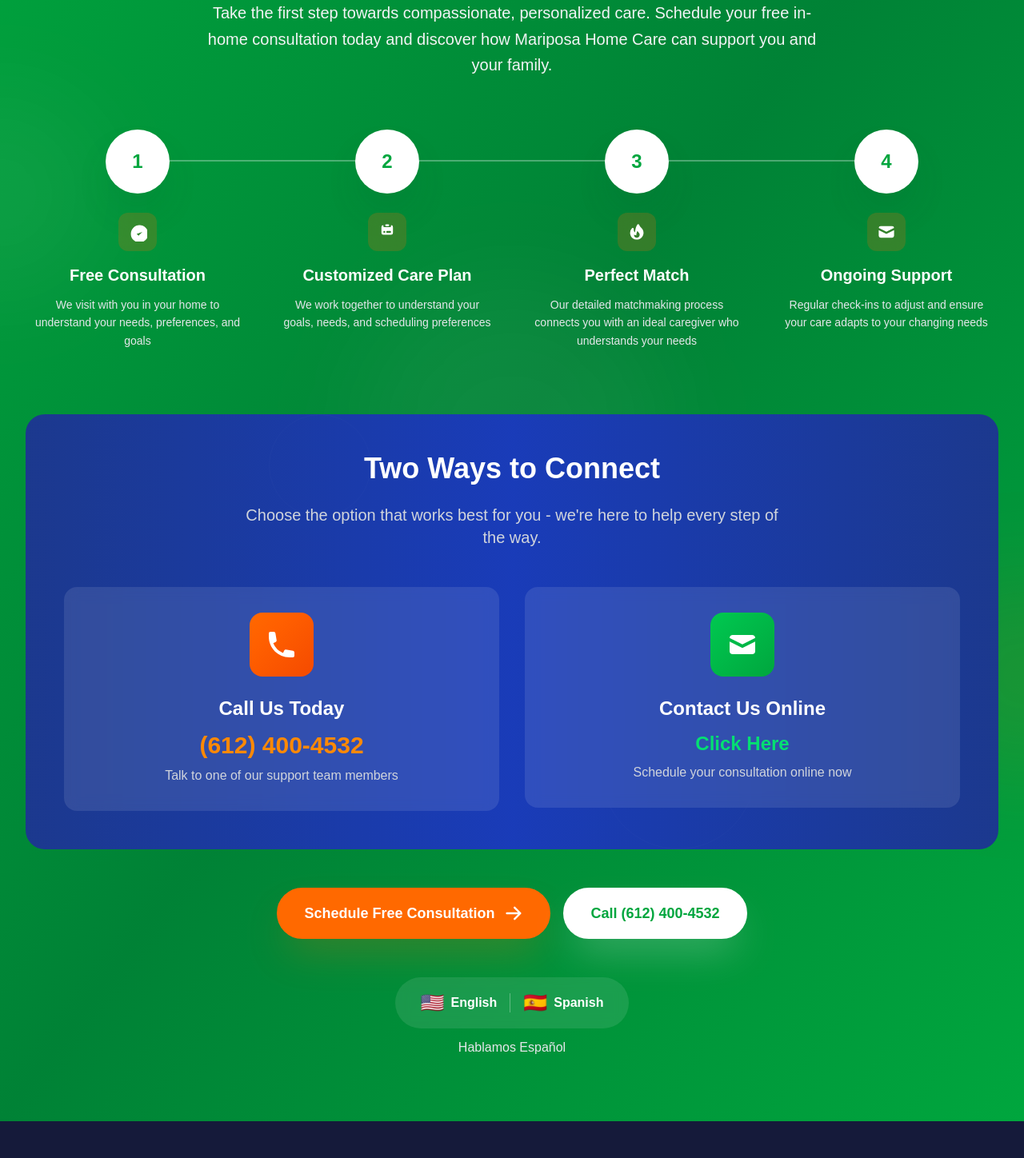
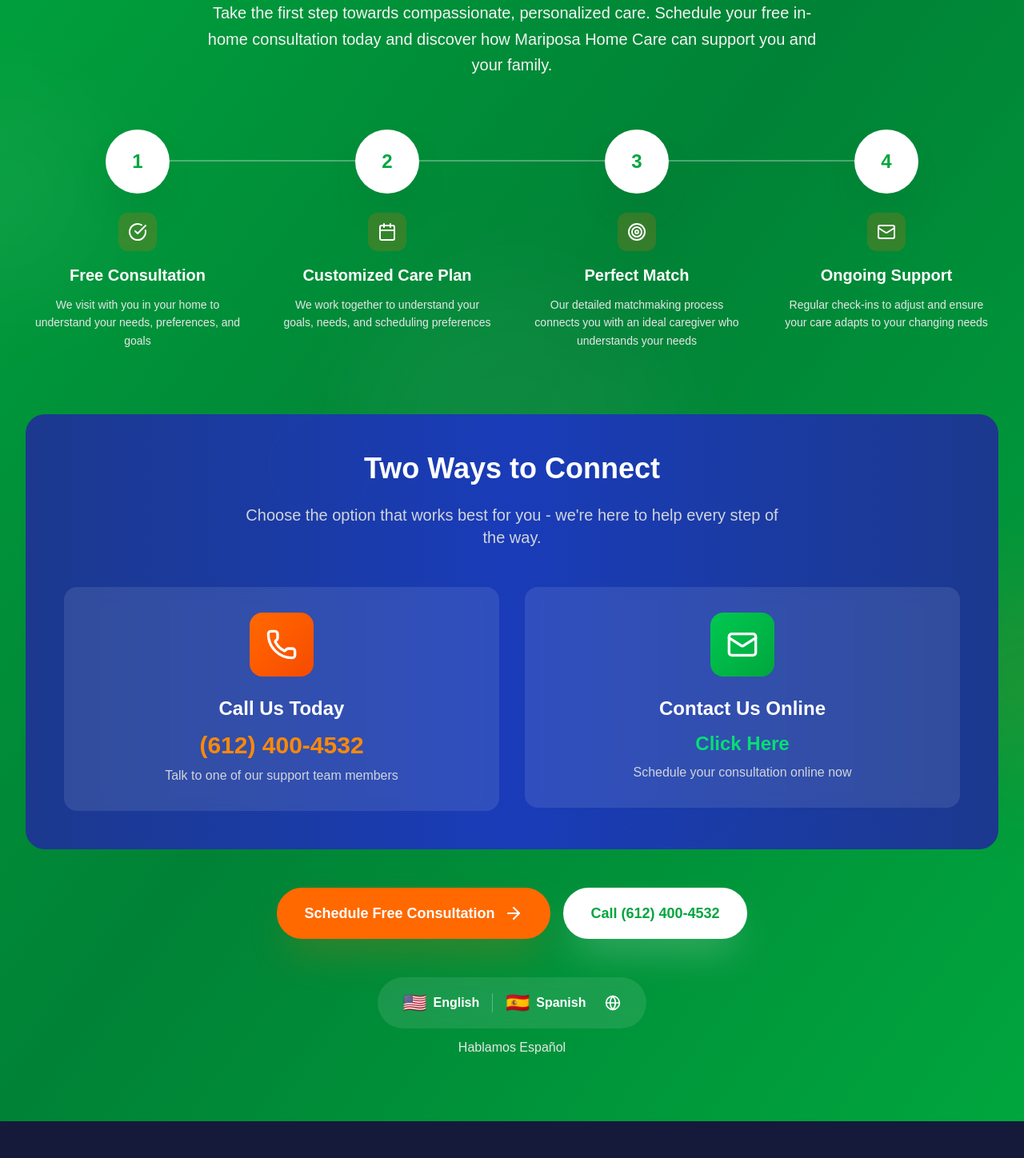
Before and after one commit to brendonwanderlust/mariposa-home-site, a React (Vite) app: page / in a window 1280 px wide. Shown: the part 4561-6009 px from the top of the page at 80% size. Built offline with nearby package versions, Linux system fonts and the light colour scheme.

Commit message:
icon improvements

```diff
--- a/src/pages/home/sections/CallToAction.tsx
+++ b/src/pages/home/sections/CallToAction.tsx
@@ -1,3 +1,12 @@
+import {
+  ArrowRight,
+  Calendar,
+  CheckCircle,
+  Globe,
+  Mail,
+  Phone,
+  Target,
+} from "lucide-react";
 import { Link } from "react-router-dom";
 import PhoneLink from "../../../components/PhoneLink";
 
@@ -8,50 +17,28 @@
       title: "Free Consultation",
       description:
         "We visit with you in your home to understand your needs, preferences, and goals",
-      icon: (
-        <svg className="w-6 h-6" fill="currentColor" viewBox="0 0 20 20">
-          <path d="M9 12l2 2 4-4m6 2a9 9 0 11-18 0 9 9 0 0118 0z" />
-        </svg>
-      ),
+      icon: <CheckCircle className="w-6 h-6" />,
     },
     {
       number: 2,
       title: "Customized Care Plan",
       description:
         "We work together to understand your goals, needs, and scheduling preferences",
-      icon: (
-        <svg className="w-6 h-6" fill="currentColor" viewBox="0 0 20 20">
-          <path d="M9 2a1 1 0 000 2h2a1 1 0 100-2H9z" />
-          <path
-            fillRule="evenodd"
-            d="M4 5a2 2 0 012-2v1a1 1 0 001 1h6a1 1 0 001-1V3a2 2 0 012 2v6a2 2 0 01-2 2H6a2 2 0 01-2-2V5zm3 4a1 1 0 000 2h.01a1 1 0 100-2H7zm3 0a1 1 0 000 2h3a1 1 0 100-2h-3z"
-            clipRule="evenodd"
-          />
-        </svg>
-      ),
+      icon: <Calendar className="w-6 h-6" />,
     },
     {
       number: 3,
       title: "Perfect Match",
       description:
         "Our detailed matchmaking process connects you with an ideal caregiver who understands your needs",
-      icon: (
-        <svg className="w-6 h-6" fill="currentColor" viewBox="0 0 20 20">
-          <path d="M12.395 2.553a1 1 0 00-1.45-.385c-.345.23-.614.558-.822.88-.214.33-.403.713-.57 1.116-.334.804-.614 1.768-.84 2.734a31.365 31.365 0 00-.613 3.58 2.64 2.64 0 01-.945-1.067c-.328-.68-.398-1.534-.398-2.654A1 1 0 005.05 6.05 6.981 6.981 0 003 11a7 7 0 1011.95-4.95c-.592-.591-.98-.985-1.348-1.467-.363-.476-.724-1.063-1.207-2.03zM12.12 15.12A3 3 0 017 13s.879.5 2.5.5c0-1 .5-4 1.25-4.5.5 1 .786 1.293 1.371 1.879A2.99 2.99 0 0113 13a2.99 2.99 0 01-.879 2.121z" />
-        </svg>
-      ),
+      icon: <Target className="w-6 h-6" />,
     },
     {
       number: 4,
       title: "Ongoing Support",
       description:
         "Regular check-ins to adjust and ensure your care adapts to your changing needs",
-      icon: (
-        <svg className="w-6 h-6" fill="currentColor" viewBox="0 0 20 20">
-          <path d="M2.003 5.884L10 9.882l7.997-3.998A2 2 0 0016 4H4a2 2 0 00-1.997 1.884z" />
-          <path d="M18 8.118l-8 4-8-4V14a2 2 0 002 2h12a2 2 0 002-2V8.118z" />
-        </svg>
-      ),
+      icon: <Mail className="w-6 h-6" />,
     },
   ];
 
@@ -142,13 +129,7 @@
               {/* Phone Contact */}
               <div className="bg-white/10 backdrop-blur-sm rounded-2xl p-8 text-center hover:bg-white/15 transition-all duration-300 group">
                 <div className="w-20 h-20 bg-gradient-to-br from-orange-500 to-orange-600 rounded-2xl flex items-center justify-center mx-auto mb-6 group-hover:scale-110 transition-transform duration-300">
-                  <svg
-                    className="w-10 h-10 text-white"
-                    fill="currentColor"
-                    viewBox="0 0 20 20"
-                  >
-                    <path d="M2 3a1 1 0 011-1h2.153a1 1 0 01.986.836l.74 4.435a1 1 0 01-.54 1.06l-1.548.773a11.037 11.037 0 006.105 6.105l.774-1.548a1 1 0 011.059-.54l4.435.74a1 1 0 01.836.986V17a1 1 0 01-1 1h-2C7.82 18 2 12.18 2 5V3z" />
-                  </svg>
+                  <Phone className="w-10 h-10 text-white" />
                 </div>
                 <h4 className="text-2xl font-bold text-white mb-3">
                   Call Us Today
@@ -163,14 +144,7 @@
               <Link to="/contact">
                 <div className="bg-white/10 backdrop-blur-sm rounded-2xl p-8 text-center hover:bg-white/15 transition-all duration-300 group">
                   <div className="w-20 h-20 bg-gradient-to-br from-green-500 to-green-600 rounded-2xl flex items-center justify-center mx-auto mb-6 group-hover:scale-110 transition-transform duration-300">
-                    <svg
-                      className="w-10 h-10 text-white"
-                      fill="currentColor"
-                      viewBox="0 0 20 20"
-                    >
-                      <path d="M2.003 5.884L10 9.882l7.997-3.998A2 2 0 0016 4H4a2 2 0 00-1.997 1.884z" />
-                      <path d="M18 8.118l-8 4-8-4V14a2 2 0 002 2h12a2 2 0 002-2V8.118z" />
-                    </svg>
+                    <Mail className="w-10 h-10 text-white" />
                   </div>
                   <h4 className="text-2xl font-bold text-white mb-3">
                     Contact Us Online
@@ -195,17 +169,7 @@
               className="group inline-flex items-center bg-orange-500 border-2 border-orange-500 text-white px-8 py-4 rounded-full font-bold text-lg shadow-2xl shadow-orange-500/25 transition-all duration-300 hover:bg-orange-100 hover:text-orange-500 hover:shadow-orange-500/40 hover:scale-105"
             >
               Schedule Free Consultation
-              <svg
-                className="w-6 h-6 ml-3 transition-transform duration-300 group-hover:translate-x-1"
-                fill="currentColor"
-                viewBox="0 0 20 20"
-              >
-                <path
-                  fillRule="evenodd"
-                  d="M10.293 3.293a1 1 0 011.414 0l6 6a1 1 0 010 1.414l-6 6a1 1 0 01-1.414-1.414L14.586 11H3a1 1 0 110-2h11.586l-4.293-4.293a1 1 0 010-1.414z"
-                  clipRule="evenodd"
-                />
-              </svg>
+              <ArrowRight className="w-6 h-6 ml-3 transition-transform duration-300 group-hover:translate-x-1" />
             </Link>
             <PhoneLink
               displayText="Call (612) 400-4532"
@@ -227,6 +191,7 @@
                 <span className="text-2xl mr-2">🇪🇸</span>
                 <span className="font-semibold">Spanish</span>
               </div>
+              <Globe className="w-5 h-5 ml-2" />
             </div>
           </div>
           <p className="text-gray-200 mt-3 font-medium">Hablamos Español</p>
```
